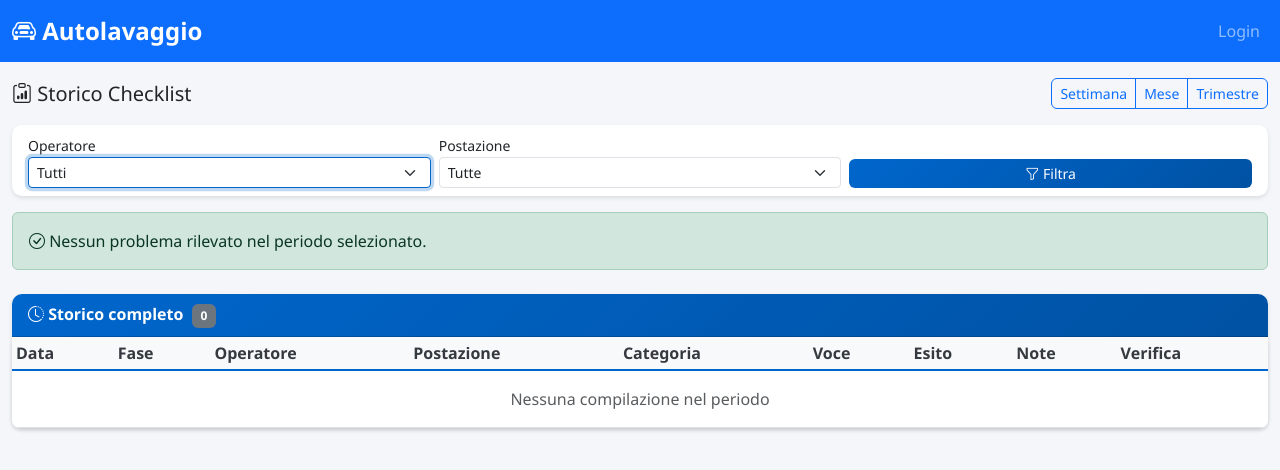
After one commit to Snakepit10/gestionale-autolavaggio, a Django app: template templates/turni/storico_checklist.html in a window 1280 px wide. The commit adds this page. Shown: the top 470 px of the page. Run offline with Django 4.2, Linux system fonts and the light colour scheme; the template is opened without the code that fills it, so the values that code supplies are empty.

Commit message:
Add checklist history page with problem alerts and spot-check verification
- New VerificaChecklist model for responsabile/titolare spot-checks
- Storico Checklist page (/turni/storico-checklist/) with:
  - Red alert panel showing all non-OK items prominently (e.g. "Beccuccio
    lungo: Mancante", "Prodotto: Da sostituire")
  - Full history table with all compilations, non-OK rows highlighted
  - Filters by period, operator, workstation
  - Verification modal: confirm or mark non-conforming with notes
  - Verified items show green/red badge with verifier name
- is_problema property on ChecklistCompilata for easy non-OK detection
- Turni dropdown now visible to responsabile (not just titolare)
- Storico Checklist link added to Turni dropdown

Co-Authored-By: Claude Opus 4.6 (1M context) <noreply@anthropic.com>

```diff
--- a/apps/turni/urls.py
+++ b/apps/turni/urls.py
@@ -29,6 +29,10 @@ urlpatterns = [
     path('api/esito-checklist/salva/', views.api_salva_esito, name='api_esito_salva'),
     path('api/esito-checklist/<int:pk>/elimina/', views.api_elimina_esito, name='api_esito_elimina'),
 
+    # Storico checklist (responsabile/titolare)
+    path('storico-checklist/', views.storico_checklist, name='storico_checklist'),
+    path('api/verifica/<int:compilata_id>/', views.api_salva_verifica, name='api_salva_verifica'),
+
     # Report
     path('report/', views.report_lavorazioni, name='report_lavorazioni'),
     path('report/ordine/<int:ordine_id>/', views.report_ordine_dettaglio, name='report_ordine_dettaglio'),
--- a/templates/base.html
+++ b/templates/base.html
@@ -108,8 +108,8 @@
                         </li>
                         {% endif %}
 
-                        {# === Menu SOLO per titolare/admin === #}
-                        {% if user|in_group:"titolare" or user.is_superuser %}
+                        {# === Menu per responsabile/titolare === #}
+                        {% if user|in_group:"titolare" or user|in_group:"responsabile" or user.is_superuser %}
                         <li class="nav-item dropdown">
                             <a class="nav-link dropdown-toggle" href="#" role="button" data-bs-toggle="dropdown">
                                 <i class="bi bi-clock-history"></i> Turni
@@ -118,8 +118,15 @@
                                 <li><a class="dropdown-item" href="{% url 'turni:report_lavorazioni' %}">
                                     <i class="bi bi-graph-up"></i> Report Tempi
                                 </a></li>
+                                <li><a class="dropdown-item" href="{% url 'turni:storico_checklist' %}">
+                                    <i class="bi bi-clipboard-data"></i> Storico Checklist
+                                </a></li>
                             </ul>
                         </li>
+                        {% endif %}
+
+                        {# === Menu SOLO per titolare/admin === #}
+                        {% if user|in_group:"titolare" or user.is_superuser %}
 
                         <li class="nav-item dropdown">
                             <a class="nav-link dropdown-toggle" href="#" role="button" data-bs-toggle="dropdown">
--- /dev/null
+++ b/templates/turni/storico_checklist.html
@@ -0,0 +1,246 @@
+{% extends "base.html" %}
+{% load cq_tags %}
+
+{% block title %}Storico Checklist{% endblock %}
+
+{% block extra_css %}
+<style>
+.problema-card { background: #fff5f5; border-left: 4px solid #dc3545; }
+.verifica-badge { font-size: .7rem; }
+</style>
+{% endblock %}
+
+{% block content %}
+<div class="d-flex justify-content-between align-items-center mb-3">
+  <h5 class="mb-0"><i class="bi bi-clipboard-data"></i> Storico Checklist</h5>
+  <div class="btn-group btn-group-sm">
+    <a href="?periodo=settimana{% if filtro_operatore %}&operatore={{ filtro_operatore }}{% endif %}{% if filtro_postazione %}&postazione={{ filtro_postazione }}{% endif %}"
+       class="btn btn-outline-primary {% if periodo == 'settimana' %}active{% endif %}">Settimana</a>
+    <a href="?periodo=mese{% if filtro_operatore %}&operatore={{ filtro_operatore }}{% endif %}{% if filtro_postazione %}&postazione={{ filtro_postazione }}{% endif %}"
+       class="btn btn-outline-primary {% if periodo == 'mese' %}active{% endif %}">Mese</a>
+    <a href="?periodo=trimestre{% if filtro_operatore %}&operatore={{ filtro_operatore }}{% endif %}{% if filtro_postazione %}&postazione={{ filtro_postazione }}{% endif %}"
+       class="btn btn-outline-primary {% if periodo == 'trimestre' %}active{% endif %}">Trimestre</a>
+  </div>
+</div>
+
+{# Filtri #}
+<div class="card mb-3">
+  <div class="card-body py-2">
+    <form method="get" class="row g-2 align-items-end">
+      <input type="hidden" name="periodo" value="{{ periodo }}">
+      <div class="col-md-4">
+        <label class="form-label small mb-0">Operatore</label>
+        <select name="operatore" class="form-select form-select-sm">
+          <option value="">Tutti</option>
+          {% for op in operatori %}
+            <option value="{{ op.pk }}" {% if filtro_operatore == op.pk|stringformat:"d" %}selected{% endif %}>
+              {{ op.get_full_name|default:op.username }}
+            </option>
+          {% endfor %}
+        </select>
+      </div>
+      <div class="col-md-4">
+        <label class="form-label small mb-0">Postazione</label>
+        <select name="postazione" class="form-select form-select-sm">
+          <option value="">Tutte</option>
+          {% for p in postazioni %}
+            <option value="{{ p.pk }}" {% if filtro_postazione == p.pk|stringformat:"d" %}selected{% endif %}>
+              {{ p.nome }}
+            </option>
+          {% endfor %}
+        </select>
+      </div>
+      <div class="col-md-4">
+        <button type="submit" class="btn btn-primary btn-sm w-100">
+          <i class="bi bi-funnel"></i> Filtra
+        </button>
+      </div>
+    </form>
+  </div>
+</div>
+
+{# ===== RIQUADRO PROBLEMI ===== #}
+{% if problemi %}
+<div class="card problema-card mb-4">
+  <div class="card-header bg-danger text-white py-2">
+    <i class="bi bi-exclamation-triangle"></i> Problemi rilevati
+    <span class="badge bg-light text-danger ms-2">{{ problemi|length }}</span>
+  </div>
+  <div class="card-body p-0">
+    <table class="table table-sm table-hover mb-0">
+      <thead class="table-light">
+        <tr><th>Data</th><th>Fase</th><th>Operatore</th><th>Postazione</th><th>Categoria</th><th>Voce</th><th>Esito</th><th>Note</th><th>Verifica</th></tr>
+      </thead>
+      <tbody>
+        {% for c in problemi %}
+        <tr>
+          <td class="small">{{ c.compilato_il|date:"d/m H:i" }}</td>
+          <td><span class="badge bg-{{ c.fase|default:'secondary' }}">{{ c.get_fase_display }}</span></td>
+          <td class="small">{{ c.sessione.operatore.get_full_name|default:c.sessione.operatore.username }}</td>
+          <td class="small">{{ c.checklist_item.postazione_cq.sigla|default:c.checklist_item.postazione_cq.nome }}</td>
+          <td class="small">
+            {% if c.checklist_item.categoria %}
+              {% if c.checklist_item.categoria.icona %}<i class="bi {{ c.checklist_item.categoria.icona }}"></i>{% endif %}
+              {{ c.checklist_item.categoria.nome }}
+            {% endif %}
+          </td>
+          <td><strong>{{ c.checklist_item.nome }}</strong></td>
+          <td>
+            {% if c.esito_obj %}
+              <span class="badge bg-{{ c.esito_obj.colore }}">{{ c.esito_obj.nome }}</span>
+            {% else %}
+              <span class="badge bg-danger">{{ c.get_esito_display }}</span>
+            {% endif %}
+          </td>
+          <td class="small text-muted">{{ c.note|default:"" }}</td>
+          <td>
+            {% with v=c.verifiche.first %}
+              {% if v %}
+                <span class="badge verifica-badge {% if v.esito_verifica == 'confermato' %}bg-success{% else %}bg-danger{% endif %}">
+                  {{ v.get_esito_verifica_display }}
+                </span>
+              {% else %}
+                <button class="btn btn-outline-primary btn-sm py-0" style="font-size:.7rem"
+                        onclick="apriVerifica({{ c.pk }}, '{{ c.checklist_item.nome|escapejs }}')">
+                  <i class="bi bi-check2-square"></i> Verifica
+                </button>
+              {% endif %}
+            {% endwith %}
+          </td>
+        </tr>
+        {% endfor %}
+      </tbody>
+    </table>
+  </div>
+</div>
+{% else %}
+<div class="alert alert-success mb-4">
+  <i class="bi bi-check-circle"></i> Nessun problema rilevato nel periodo selezionato.
+</div>
+{% endif %}
+
+{# ===== STORICO COMPLETO ===== #}
+<div class="card">
+  <div class="card-header py-2">
+    <i class="bi bi-clock-history"></i> Storico completo
+    <span class="badge bg-secondary ms-1">{{ compilazioni|length }}</span>
+  </div>
+  <div class="card-body p-0">
+    <table class="table table-sm table-hover mb-0">
+      <thead class="table-light">
+        <tr><th>Data</th><th>Fase</th><th>Operatore</th><th>Postazione</th><th>Categoria</th><th>Voce</th><th>Esito</th><th>Note</th><th>Verifica</th></tr>
+      </thead>
+      <tbody>
+        {% for c in compilazioni %}
+        <tr {% if c.is_problema %}class="table-warning"{% endif %}>
+          <td class="small">{{ c.compilato_il|date:"d/m H:i" }}</td>
+          <td><span class="badge {% if c.fase == 'inizio' %}bg-info{% else %}bg-secondary{% endif %}" style="font-size:.65rem">{{ c.get_fase_display }}</span></td>
+          <td class="small">{{ c.sessione.operatore.get_full_name|default:c.sessione.operatore.username }}</td>
+          <td class="small">{{ c.checklist_item.postazione_cq.sigla|default:c.checklist_item.postazione_cq.nome }}</td>
+          <td class="small">
+            {% if c.checklist_item.categoria %}
+              {% if c.checklist_item.categoria.icona %}<i class="bi {{ c.checklist_item.categoria.icona }}"></i>{% endif %}
+              {{ c.checklist_item.categoria.nome }}
+            {% endif %}
+          </td>
+          <td>{{ c.checklist_item.nome }}</td>
+          <td>
+            {% if c.esito_obj %}
+              <span class="badge bg-{{ c.esito_obj.colore }}">{{ c.esito_obj.nome }}</span>
+            {% else %}
+              <span class="badge bg-{% if c.esito == 'ok' %}success{% elif c.esito == 'na' %}secondary{% else %}danger{% endif %}">{{ c.get_esito_display }}</span>
+            {% endif %}
+          </td>
+          <td class="small text-muted">{{ c.note|default:"" }}</td>
+          <td>
+            {% with v=c.verifiche.first %}
+              {% if v %}
+                <span class="badge verifica-badge {% if v.esito_verifica == 'confermato' %}bg-success{% else %}bg-danger{% endif %}"
+                      title="{{ v.note }}">
+                  <i class="bi {% if v.esito_verifica == 'confermato' %}bi-check-lg{% else %}bi-x-lg{% endif %}"></i>
+                  {{ v.verificato_da.get_full_name|default:v.verificato_da.username }}
+                </span>
+              {% else %}
+                <button class="btn btn-outline-primary btn-sm py-0" style="font-size:.65rem"
+                        onclick="apriVerifica({{ c.pk }}, '{{ c.checklist_item.nome|escapejs }}')">
+                  <i class="bi bi-check2-square"></i>
+                </button>
+              {% endif %}
+            {% endwith %}
+          </td>
+        </tr>
+        {% empty %}
+        <tr><td colspan="9" class="text-muted text-center py-3">Nessuna compilazione nel periodo</td></tr>
+        {% endfor %}
+      </tbody>
+    </table>
+  </div>
+</div>
+
+{# Modal Verifica #}
+<div class="modal fade" id="modalVerifica" tabindex="-1">
+  <div class="modal-dialog modal-sm">
+    <div class="modal-content">
+      <div class="modal-header">
+        <h6 class="modal-title"><i class="bi bi-check2-square"></i> Verifica a campione</h6>
+        <button type="button" class="btn-close" data-bs-dismiss="modal"></button>
+      </div>
+      <div class="modal-body">
+        <p class="small text-muted mb-2">Voce: <strong id="verificaVoce"></strong></p>
+        <input type="hidden" id="verificaId">
+        <div class="mb-2">
+          <label class="form-label small">Esito verifica *</label>
+          <div class="btn-group w-100" role="group">
+            <input type="radio" class="btn-check" name="verificaEsito" value="confermato" id="vConf" checked>
+            <label class="btn btn-outline-success" for="vConf">Confermato</label>
+            <input type="radio" class="btn-check" name="verificaEsito" value="non_conforme" id="vNonConf">
+            <label class="btn btn-outline-danger" for="vNonConf">Non conforme</label>
+          </div>
+        </div>
+        <div class="mb-2">
+          <label class="form-label small">Note</label>
+          <textarea class="form-control form-control-sm" id="verificaNote" rows="2"></textarea>
+        </div>
+      </div>
+      <div class="modal-footer">
+        <button type="button" class="btn btn-secondary btn-sm" data-bs-dismiss="modal">Annulla</button>
+        <button type="button" class="btn btn-primary btn-sm" onclick="salvaVerifica()">Salva Verifica</button>
+      </div>
+    </div>
+  </div>
+</div>
+{% endblock %}
+
+{% block extra_js %}
+<script>
+const CSRF = '{{ csrf_token }}';
+
+function apriVerifica(compilataId, voce) {
+  document.getElementById('verificaId').value = compilataId;
+  document.getElementById('verificaVoce').textContent = voce;
+  document.getElementById('verificaNote').value = '';
+  document.querySelector('input[name="verificaEsito"][value="confermato"]').checked = true;
+  new bootstrap.Modal(document.getElementById('modalVerifica')).show();
+}
+
+async function salvaVerifica() {
+  const id = document.getElementById('verificaId').value;
+  const esito = document.querySelector('input[name="verificaEsito"]:checked').value;
+  const note = document.getElementById('verificaNote').value;
+
+  const fd = new FormData();
+  fd.append('csrfmiddlewaretoken', CSRF);
+  fd.append('esito_verifica', esito);
+  fd.append('note', note);
+
+  const res = await fetch(`/turni/api/verifica/${id}/`, { method: 'POST', body: fd });
+  const data = await res.json();
+  if (data.ok) {
+    bootstrap.Modal.getInstance(document.getElementById('modalVerifica'))?.hide();
+    location.reload();
+  } else {
+    alert(data.error);
+  }
+}
+</script>
+{% endblock %}
```
Also changed, not shown: apps/turni/admin.py (+9 -2 lines), apps/turni/models.py (+32 -0 lines), apps/turni/views.py (+87 -1 lines), apps/turni/migrations/0005_verifica_checklist.py (added).
